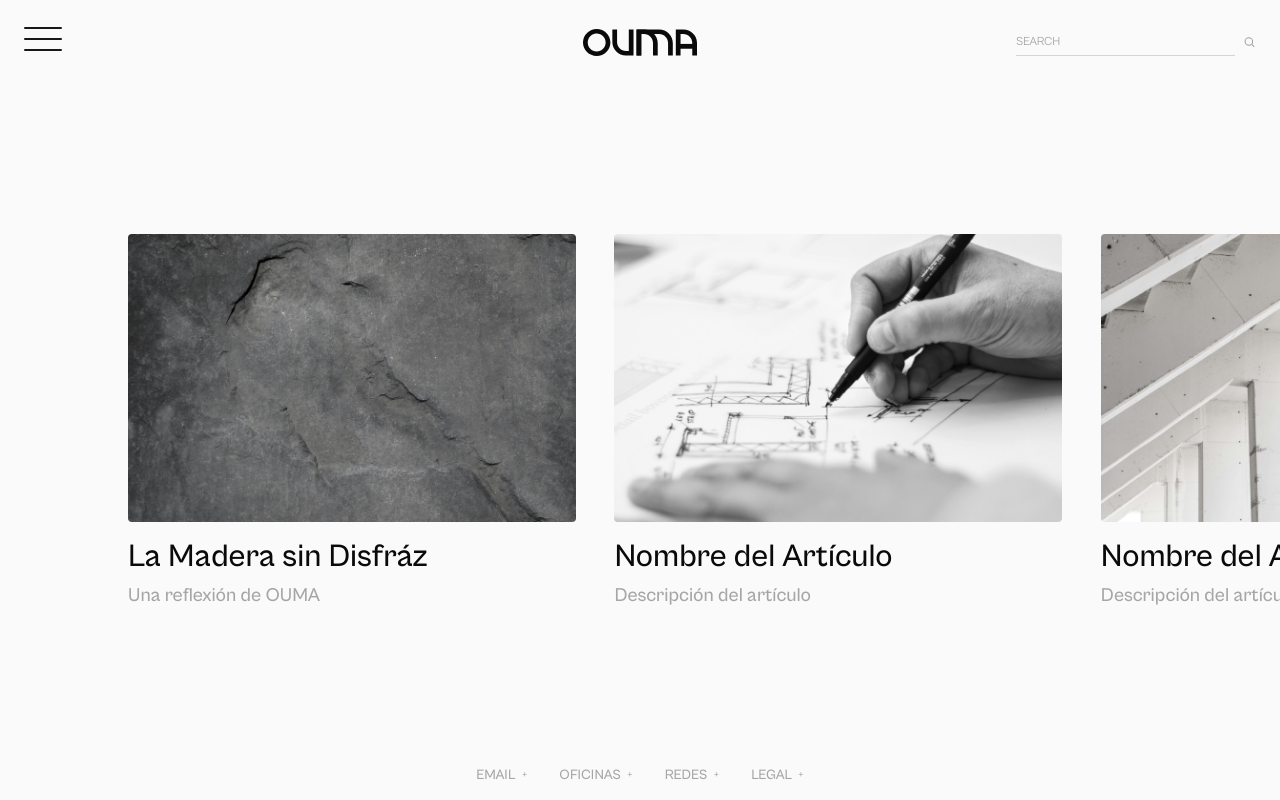
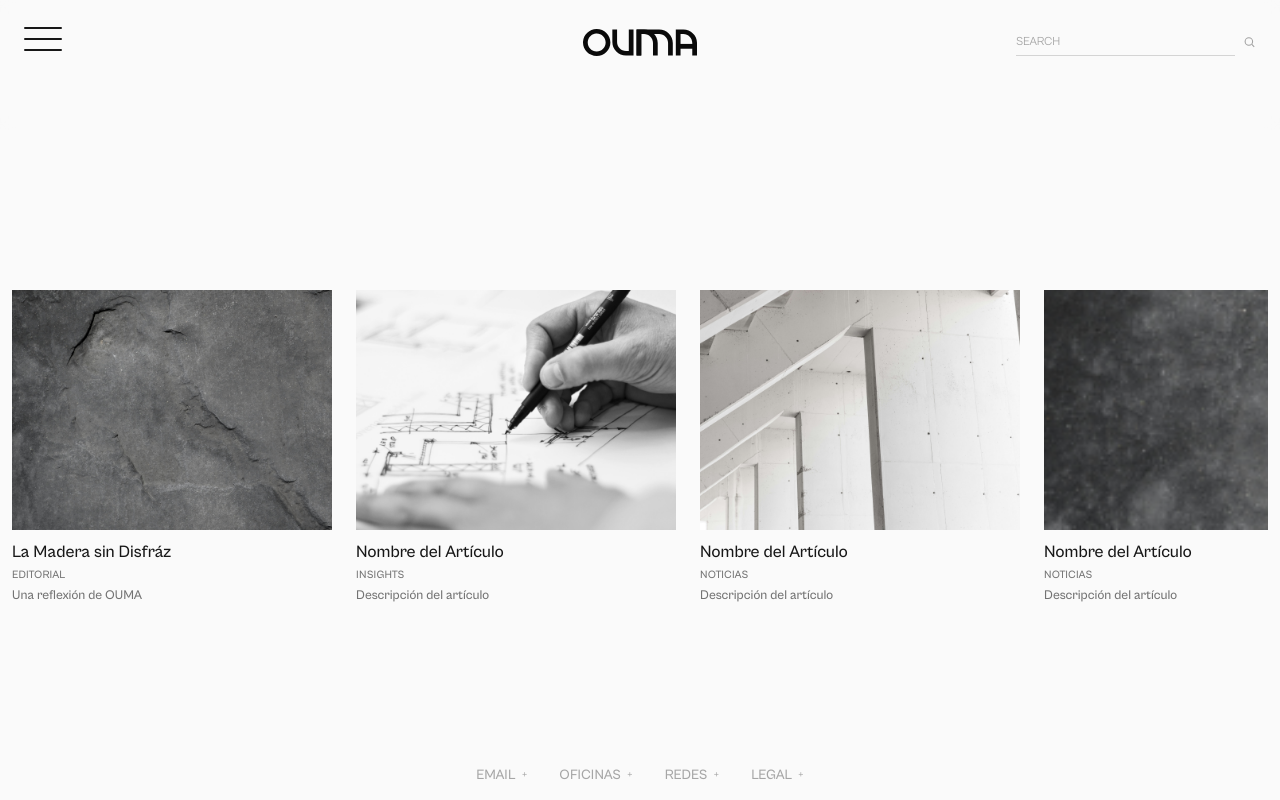
Before and after one commit to Carlos-Alejandro/Pruebas-, a React (Vite) app: page /blog in a window 1280 px wide. Built offline with nearby package versions, Linux system fonts and the light colour scheme.

Commit message:
feat: align blog section with inicio layout

```diff
--- /dev/null
+++ b/src/Landing/api/blog.ts
@@ -0,0 +1,52 @@
+export type BlogArticle = {
+  slug: string;
+  file: string; // nombre de archivo dentro de /assets/blog
+  title: string;
+  excerpt: string;
+  category?: string;
+  publishedAt?: string;
+};
+
+const imgs = import.meta.glob("../../assets/blog/*.{png,jpg,jpeg,webp}", {
+  eager: true,
+  query: "?url",
+}) as Record<string, { default: string }>;
+
+export const getBlogImageUrl = (file: string): string => {
+  const entry = Object.entries(imgs).find(([path]) => path.endsWith(`/${file}`));
+  return entry ? entry[1].default : "";
+};
+
+export const BLOG_ARTICLES: BlogArticle[] = [
+  {
+    slug: "la-madera-sin-disfraz",
+    file: "img5.png",
+    title: "La Madera sin Disfráz",
+    excerpt: "Una reflexión de OUMA",
+    category: "Editorial",
+  },
+  {
+    slug: "nombre-del-articulo-2",
+    file: "img6.png",
+    title: "Nombre del Artículo",
+    excerpt: "Descripción del artículo",
+    category: "Insights",
+  },
+  {
+    slug: "nombre-del-articulo-3",
+    file: "img7.png",
+    title: "Nombre del Artículo",
+    excerpt: "Descripción del artículo",
+    category: "Noticias",
+  },
+  {
+    slug: "nombre-del-articulo-4",
+    file: "img8.png",
+    title: "Nombre del Artículo",
+    excerpt: "Descripción del artículo",
+    category: "Noticias",
+  },
+];
+
+export const findBlogArticleBySlug = (slug: string): BlogArticle | undefined =>
+  BLOG_ARTICLES.find((article) => article.slug === slug);
--- a/src/Landing/page/BlogSection.tsx
+++ b/src/Landing/page/BlogSection.tsx
@@ -1,299 +1,407 @@
-import { useEffect, useRef } from "react";
+import React, {
+  useCallback,
+  useEffect,
+  useLayoutEffect,
+  useMemo,
+  useRef,
+} from "react";
 import { useNavigate } from "react-router-dom";
+import { BLOG_ARTICLES, getBlogImageUrl } from "../api/blog";
+
+type Rect = { top: number; left: number; width: number; height: number };
+
+const sharedKeyOf = (file: string) =>
+  file.toLowerCase().replace(/\.[^.]+$/, "");
 
 export default function BlogSection() {
-  const sectionRef = useRef<HTMLElement>(null);
-  const scrollerRef = useRef<HTMLDivElement>(null);
+  const navigate = useNavigate();
+  const scrollerRef = useRef<HTMLDivElement | null>(null);
+  const innerRef = useRef<HTMLDivElement | null>(null);
+
+  const draggingRef = useRef(false);
   const movedRef = useRef(0);
-  const navigate = useNavigate();
+  const startXRef = useRef(0);
+  const startTimeRef = useRef(0);
 
-  // ✅ Altura dinámica (viewport - header - footer)
   useEffect(() => {
-    const updateHeight = () => {
-      if (!sectionRef.current) return;
-      const vh = window.innerHeight;
-      const availableHeight = vh - 218;
+    const root = document.documentElement;
+    const header = document.querySelector("header") as HTMLElement | null;
+    const footer = document.querySelector("footer") as HTMLElement | null;
 
-      const reducedHeight =
-        window.innerWidth < 768
-          ? availableHeight * 0.75
-          : window.innerWidth < 1280
-          ? availableHeight * 0.85
-          : availableHeight;
-
-      sectionRef.current.style.minHeight = `${reducedHeight}px`;
+    const apply = () => {
+      const hH = header?.getBoundingClientRect().height ?? 0;
+      const fH = footer?.getBoundingClientRect().height ?? 0;
+      root.style.setProperty("--header-h", `${Math.round(hH)}px`);
+      root.style.setProperty("--footer-h", `${Math.round(fH)}px`);
     };
 
-    updateHeight();
-    window.addEventListener("resize", updateHeight);
-    return () => window.removeEventListener("resize", updateHeight);
+    apply();
+    const ro = new ResizeObserver(apply);
+    header && ro.observe(header);
+    footer && ro.observe(footer);
+    window.addEventListener("resize", apply);
+
+    return () => {
+      ro.disconnect();
+      window.removeEventListener("resize", apply);
+    };
   }, []);
 
-  // ✅ Drag con inercia (idéntico a ServicesSection)
+  const items = useMemo(
+    () =>
+      BLOG_ARTICLES.map((article) => ({
+        ...article,
+        src: getBlogImageUrl(article.file),
+        key: sharedKeyOf(article.file),
+      })),
+    []
+  );
+
+  function makePlaceholder(r: Rect) {
+    const ph = document.createElement("div");
+    ph.setAttribute("data-shared-placeholder", "1");
+    Object.assign(ph.style, {
+      position: "absolute",
+      top: `${r.top}px`,
+      left: `${r.left}px`,
+      width: `${r.width}px`,
+      height: `${r.height}px`,
+      background: "#fff",
+      borderRadius: "6px",
+      zIndex: "9998",
+      pointerEvents: "none",
+    } as CSSStyleDeclaration);
+    document.body.appendChild(ph);
+    return ph;
+  }
+
+  useLayoutEffect(() => {
+    const pending = (window as any).__sharedImagePending as
+      | {
+          src: string;
+          from: Rect;
+          objectFit?: string;
+          direction?: "back";
+          sharedKey?: string;
+        }
+      | undefined;
+
+    if (!pending || pending.direction !== "back") return;
+
+    const tryBoot = () => {
+      if (!pending.sharedKey) return false;
+      const match = document.querySelector(
+        `img[data-shared-key="${pending.sharedKey}"]`
+      ) as HTMLImageElement | null;
+      if (!match) return false;
+
+      match.style.visibility = "hidden";
+
+      const r = match.getBoundingClientRect();
+      const to: Rect = {
+        top: r.top + window.scrollY,
+        left: r.left + window.scrollX,
+        width: r.width,
+        height: r.height,
+      };
+
+      const ph = makePlaceholder(to);
+
+      const onDone = () => {
+        window.removeEventListener("shared-image-done", onDone as any);
+        try {
+          ph.remove();
+        } catch {}
+        match.style.visibility = "visible";
+        (window as any).__sharedImagePending = undefined;
+      };
+      window.addEventListener("shared-image-done", onDone as any, { once: true });
+
+      window.dispatchEvent(new CustomEvent("shared-image-start", { detail: pending }));
+      requestAnimationFrame(() => {
+        window.dispatchEvent(
+          new CustomEvent("shared-image-animate", { detail: { to } })
+        );
+      });
+
+      return true;
+    };
+
+    if (tryBoot()) return;
+    let attempts = 0;
+    const id = window.setInterval(() => {
+      attempts++;
+      if (tryBoot() || attempts > 10) window.clearInterval(id);
+    }, 16);
+    return () => window.clearInterval(id);
+  }, []);
+
   useEffect(() => {
     const el = scrollerRef.current;
     if (!el) return;
 
+    const originalSnap = getComputedStyle(el).scrollSnapType || "x proximity";
+    let snapIdle: number | null = null;
+    const setSnap = (v: string) => ((el.style as any).scrollSnapType = v);
+    const armIdle = (ms = 220) => {
+      if (snapIdle) window.clearTimeout(snapIdle);
+      snapIdle = window.setTimeout(() => setSnap(originalSnap), ms);
+    };
+
+    let raf = 0;
+    let target = 0;
+    const stopRAF = () => {
+      if (raf) cancelAnimationFrame(raf);
+      raf = 0;
+    };
+    const step = () => {
+      const cur = el.scrollLeft;
+      const next = cur + (target - cur) * 0.18;
+      el.scrollLeft = Math.abs(next - cur) < 0.5 ? target : next;
+      if (Math.abs(target - el.scrollLeft) > 0.5) raf = requestAnimationFrame(step);
+      else {
+        stopRAF();
+        armIdle(180);
+      }
+    };
+
     const onWheel = (e: WheelEvent) => {
-      if (Math.abs(e.deltaX) > Math.abs(e.deltaY)) e.preventDefault();
+      const d = Math.abs(e.deltaX) > Math.abs(e.deltaY) ? e.deltaX : e.deltaY;
+      if (d === 0) return;
+      const before = el.scrollLeft;
+
+      setSnap("none");
+      if (!raf) target = el.scrollLeft;
+      target += d;
+      const max = el.scrollWidth - el.clientWidth;
+      if (target < 0) target = 0;
+      if (target > max) target = max;
+      if (!raf) raf = requestAnimationFrame(step);
+
+      if (el.scrollLeft !== before) e.preventDefault();
     };
     el.addEventListener("wheel", onWheel, { passive: false });
 
-    let isDragging = false;
-    let startX = 0;
-    let startScrollLeft = 0;
-    let velocity = 0;
-    let lastX = 0;
-    let lastT = 0;
-    let rafId = 0;
-    let startY = 0;
-
+    let startX = 0,
+      lastX = 0,
+      lastT = 0,
+      v = 0,
+      rafMom = 0;
     const stopMomentum = () => {
-      if (rafId) cancelAnimationFrame(rafId);
-      rafId = 0;
+      if (rafMom) cancelAnimationFrame(rafMom);
+      rafMom = 0;
     };
     const momentum = () => {
-      velocity *= 0.95;
-      if (Math.abs(velocity) < 0.2) {
+      v *= 0.95;
+      if (Math.abs(v) < 0.25) {
         stopMomentum();
-        el.classList.remove("cursor-grabbing");
+        armIdle(120);
         return;
       }
-      el.scrollLeft -= velocity;
-      rafId = requestAnimationFrame(momentum);
+      el.scrollLeft -= v;
+      if (
+        el.scrollLeft <= 0 ||
+        el.scrollLeft >= el.scrollWidth - el.clientWidth
+      ) {
+        stopMomentum();
+        armIdle(120);
+        return;
+      }
+      rafMom = requestAnimationFrame(momentum);
     };
 
-    const getX = (clientX: number) => clientX - el.getBoundingClientRect().left;
+    const onPointerDown = (e: PointerEvent) => {
+      if (e.pointerType === "mouse" && e.button !== 0) return;
+      draggingRef.current = true;
+      movedRef.current = 0;
+      startXRef.current = e.clientX;
+      startTimeRef.current = performance.now();
 
-    const onDown = (clientX: number) => {
-      isDragging = true;
-      movedRef.current = 0;
-      startX = getX(clientX);
-      startScrollLeft = el.scrollLeft;
+      setSnap("none");
+      stopMomentum();
+      stopRAF();
+      el.setPointerCapture(e.pointerId);
+
+      startX = e.clientX;
       lastX = startX;
       lastT = performance.now();
-      velocity = 0;
-      stopMomentum();
-      el.classList.add("cursor-grabbing");
+      v = 0;
+      (document.activeElement as HTMLElement)?.blur?.();
     };
 
-    const onMove = (clientX: number) => {
-      if (!isDragging) return;
-      const x = getX(clientX);
+    const onPointerMove = (e: PointerEvent) => {
+      if (!draggingRef.current) return;
       const now = performance.now();
-      const dx = x - lastX;
+      const dx = e.clientX - lastX;
       const dt = now - lastT || 16.7;
-      el.scrollLeft = startScrollLeft - (x - startX);
-      velocity = dx * (16.7 / dt);
-      lastX = x;
+
+      el.scrollLeft -= dx;
+
+      v = dx * (16.7 / dt);
+      lastX = e.clientX;
       lastT = now;
+
       movedRef.current += Math.abs(dx);
     };
 
-    const onUp = () => {
-      if (!isDragging) return;
-      isDragging = false;
-      rafId = requestAnimationFrame(momentum);
-      el.classList.remove("cursor-grabbing");
+    const onPointerUp = (e: PointerEvent) => {
+      if (!draggingRef.current) return;
+      draggingRef.current = false;
+      try {
+        el.releasePointerCapture(e.pointerId);
+      } catch {}
+
+      const totalMoved = Math.abs(e.clientX - startXRef.current);
+      const elapsed = performance.now() - startTimeRef.current;
+
+      if (totalMoved <= 10 && elapsed <= 250) {
+        const hit = document.elementFromPoint(
+          e.clientX,
+          e.clientY
+        ) as HTMLElement | null;
+        const card = hit?.closest?.("article[role='button']") as
+          | HTMLElement
+          | null;
+        if (card) {
+          const imgEl = card.querySelector("img") as HTMLImageElement | null;
+          if (imgEl) {
+            const r = imgEl.getBoundingClientRect();
+            const from = {
+              top: r.top + window.scrollY,
+              left: r.left + window.scrollX,
+              width: r.width,
+              height: r.height,
+            };
+            const objectFit = getComputedStyle(imgEl).objectFit || "cover";
+            window.dispatchEvent(
+              new CustomEvent("shared-image-start", {
+                detail: { src: imgEl.src, from, objectFit, direction: "forward" },
+              })
+            );
+          }
+          const slug = card.getAttribute("data-slug");
+          if (slug) navigate(`/blog/${slug}`);
+          return;
+        }
+      }
+
+      rafMom = requestAnimationFrame(momentum);
     };
 
-    // Eventos mouse / touch
-    const md = (e: MouseEvent) => {
-      e.preventDefault();
-      onDown(e.clientX);
-    };
-    const mm = (e: MouseEvent) => {
-      e.preventDefault();
-      onMove(e.clientX);
-    };
-    const mu = () => onUp();
-
-    const ts = (e: TouchEvent) => {
-      if (!e.touches[0]) return;
-      startY = e.touches[0].clientY;
-      onDown(e.touches[0].clientX);
-    };
-    const tm = (e: TouchEvent) => {
-      if (!e.touches[0]) return;
-      const dy = Math.abs(e.touches[0].clientY - startY);
-      const dx = Math.abs(getX(e.touches[0].clientX) - startX);
-      if (dx > dy) {
-        e.preventDefault();
-        onMove(e.touches[0].clientX);
-      } else {
-        isDragging = false;
-        el.classList.remove("cursor-grabbing");
-      }
-    };
-    const te = () => onUp();
-
-    el.addEventListener("mousedown", md);
-    window.addEventListener("mousemove", mm, { passive: false });
-    window.addEventListener("mouseup", mu);
-    el.addEventListener("touchstart", ts, { passive: false });
-    el.addEventListener("touchmove", tm, { passive: false });
-    el.addEventListener("touchend", te);
+    el.addEventListener("pointerdown", onPointerDown);
+    el.addEventListener("pointermove", onPointerMove);
+    el.addEventListener("pointerup", onPointerUp);
+    el.addEventListener("pointercancel", onPointerUp);
+    el.addEventListener("lostpointercapture", onPointerUp);
 
     return () => {
       el.removeEventListener("wheel", onWheel);
-      el.removeEventListener("mousedown", md);
-      window.removeEventListener("mousemove", mm as any);
-      window.removeEventListener("mouseup", mu);
-      el.removeEventListener("touchstart", ts);
-      el.removeEventListener("touchmove", tm);
-      el.removeEventListener("touchend", te);
+      el.removeEventListener("pointerdown", onPointerDown);
+      el.removeEventListener("pointermove", onPointerMove);
+      el.removeEventListener("pointerup", onPointerUp);
+      el.removeEventListener("pointercancel", onPointerUp);
+      el.removeEventListener("lostpointercapture", onPointerUp);
       stopMomentum();
+      stopRAF();
+      setSnap(originalSnap);
     };
-  }, []);
+  }, [navigate]);
 
-  const handleCardClick = (slug: string) => {
-    if (movedRef.current < 10) navigate(`/blog/${slug}`);
-  };
+  const goDetail = useCallback(
+    (slug: string, imgEl?: HTMLImageElement | null) => {
+      if (!imgEl) {
+        navigate(`/blog/${slug}`);
+        return;
+      }
+      const r = imgEl.getBoundingClientRect();
+      const from = {
+        top: r.top + window.scrollY,
+        left: r.left + window.scrollX,
+        width: r.width,
+        height: r.height,
+      };
+      const objectFit = getComputedStyle(imgEl).objectFit || "cover";
+      window.dispatchEvent(
+        new CustomEvent("shared-image-start", {
+          detail: { src: imgEl.src, from, objectFit, direction: "forward" },
+        })
+      );
+      navigate(`/blog/${slug}`);
+    },
+    [navigate]
+  );
 
-  // 📰 Datos del blog
-  const articles = [
-    {
-      id: 1,
-      slug: "la-madera-sin-disfraz",
-      title: "La Madera sin Disfráz",
-      description: "Una reflexión de OUMA",
-      image: "src/assets/blog/img5.png",
+  const handleCardClick = useCallback(
+    (
+      slug: string,
+      ev?: React.MouseEvent<HTMLElement> | React.KeyboardEvent<HTMLElement>
+    ) => {
+      if (draggingRef.current || movedRef.current > 18) return;
+      const articleEl = ev?.currentTarget as HTMLElement | null;
+      const imgEl = articleEl?.querySelector("img") as HTMLImageElement | null;
+      goDetail(slug, imgEl);
     },
-    {
-      id: 2,
-      slug: "nombre-del-articulo-2",
-      title: "Nombre del Artículo",
-      description: "Descripción del artículo",
-      image: "src/assets/blog/img6.png",
-    },
-    {
-      id: 3,
-      slug: "nombre-del-articulo-3",
-      title: "Nombre del Artículo",
-      description: "Descripción del artículo",
-      image: "src/assets/blog/img7.png",
-    },
-    {
-      id: 4,
-      slug: "nombre-del-articulo-4",
-      title: "Nombre del Artículo",
-      description: "Descripción del artículo",
-      image: "src/assets/blog/img8.png",
-    },
-  ];
-
+    [goDetail]
+  );
 
   return (
-    <main
-      ref={sectionRef}
-      className="bg-neutral-50 text-neutral-900 flex justify-center items-center"
+    <section
+      className="mx-auto w-full max-w-[1440px] px-2 md:px-3 pt-8 md:pt-40 flex-1 min-h-0 flex flex-col"
+      style={{
+        minHeight: "calc(100svh - var(--header-h,0px) - var(--footer-h,0px))",
+        maxHeight: "calc(100svh - var(--header-h,0px) - var(--footer-h,0px))",
+      }}
     >
-      {/* DESKTOP */}
       <div
         ref={scrollerRef}
-        className="
-          hidden md:flex overflow-x-auto overflow-y-hidden
-          w-full h-full select-none cursor-grab [&::-webkit-scrollbar]:hidden
-        "
-        style={{ scrollbarWidth: "none", msOverflowStyle: "none" }}
+        className="no-scrollbar overflow-x-auto overflow-y-hidden snap-x snap-proximity cursor-grab select-none overscroll-x-contain flex-1 min-h-0"
+        style={{ touchAction: "pan-y" }}
+        data-cursor="drag"
+        data-cursor-label="Arrastra"
       >
-        <div
-          className="flex justify-start items-start mx-auto"
-          style={{
-            gap: "clamp(2rem, 3vw, 5rem)",
-            paddingLeft: "clamp(8rem, 6vw, 14rem)",
-            paddingRight: "clamp(8rem, 6vw, 14rem)",
-            minWidth: "fit-content",
-          }}
-        >
-          {articles.map((a) => (
-            <div
-              key={a.id}
-              onClick={() => handleCardClick(a.slug)}
-              className="flex flex-col cursor-pointer transition-transform duration-300 hover:scale-[1.01]"
-              data-cursor="drag"
-              data-cursor-label="Leer más"
-              style={{
-                width: "clamp(28rem, 25vw, 48rem)", // 🔹 se reduce en medianas
-                flexShrink: 0,
+        <div ref={innerRef} className="flex w-max gap-6 pr-0">
+          {items.map((article) => (
+            <article
+              key={article.slug}
+              data-slug={article.slug}
+              className="snap-start shrink-0 w-[85vw] sm:w-[48vw] lg:w-[340px] xl:w-[320px] max-w-[360px]"
+              role="button"
+              tabIndex={0}
+              onClick={(e) => handleCardClick(article.slug, e)}
+              onKeyDown={(e) => {
+                if (e.key === "Enter" || e.key === " ") handleCardClick(article.slug, e);
               }}
             >
-              {/* Imagen */}
               <div
-                className="overflow-hidden rounded-sm bg-[#D9D9D9] mb-4"
-                style={{
-                  width: "clamp(28rem, 25vw, 48rem)",
-                  height: "clamp(18rem, 17vw, 30.2rem)", // 🔹 máx 302px exactos
-                }}
+                className="aspect-[4/3] overflow-hidden"
+                data-cursor="drag"
+                data-cursor-label="Arrastra"
               >
                 <img
-                  src={a.image}
-                  alt={a.title}
-                  className="object-cover w-full h-full transition-transform duration-500 hover:scale-105"
+                  src={article.src}
+                  alt={article.title}
+                  className="h-full w-full object-cover transition-transform duration-300 ease-in-out hover:scale-[1.03]"
                   draggable={false}
-                  loading="lazy"
+                  onDragStart={(e) => e.preventDefault()}
+                  data-shared-key={article.key}
                 />
               </div>
 
-              {/* Título */}
-              <h2
-                className="font-medium"
-                style={{
-                  fontFamily: "'Cabinet Grotesk', sans-serif",
-                  fontSize: "clamp(2rem, 2vw, 4.8rem)",
-                  lineHeight: "clamp(2.4rem, 2.5vw, 6rem)",
-                  color: "#0A0A0A",
-                }}
-              >
-                {a.title}
-              </h2>
-
-              {/* Descripción */}
-              <p
-                className="font-medium"
-                style={{
-                  fontFamily: "'Cabinet Grotesk', sans-serif",
-                  fontSize: "clamp(1.2rem, 1vw, 2rem)",
-                  lineHeight: "clamp(1.6rem, 1.8vw, 2.5rem)",
-                  color: "#A6A6A6",
-                  marginTop: "clamp(0.4rem, 0.5vw, 1rem)",
-                }}
-              >
-                {a.description}
-              </p>
-            </div>
+              <div className="pt-3 space-y-[4px]">
+                <h3 className="font-medium text-neutral-900 text-[17px] leading-[1.25]">
+                  {article.title}
+                </h3>
+                <p className="font-medium text-neutral-500 text-[11px] tracking-wide uppercase">
+                  {article.category ?? ""}
+                </p>
+                <p className="font-medium text-neutral-500 text-[13px] leading-[1.3]">
+                  {article.excerpt}
+                </p>
+              </div>
+            </article>
           ))}
         </div>
       </div>
-
-      {/* MOBILE */}
-      <div className="md:hidden w-full px-6 py-10 space-y-12">
-        {articles.map((a) => (
-          <div
-            key={a.id}
-            onClick={() => navigate(`/blog/${a.slug}`)}
-            className="flex flex-col gap-4 cursor-pointer"
-            data-cursor="view"
-            data-cursor-label="Leer más"
-          >
-            <div className="overflow-hidden rounded-sm bg-[#D9D9D9]">
-              <img
-                src={a.image}
-                alt={a.title}
-                className="object-cover w-full h-auto transition-transform duration-300 hover:scale-105"
-                draggable={false}
-                loading="lazy"
-              />
-            </div>
-            <h2 className="font-medium text-[#0A0A0A] text-[clamp(1.8rem,5vw,3rem)] leading-tight">
-              {a.title}
-            </h2>
-            <p className="text-[#A6A6A6] text-[clamp(1.2rem,4vw,1.8rem)]">
-              {a.description}
-            </p>
-          </div>
-        ))}
-      </div>
-    </main>
+    </section>
   );
 }
```
